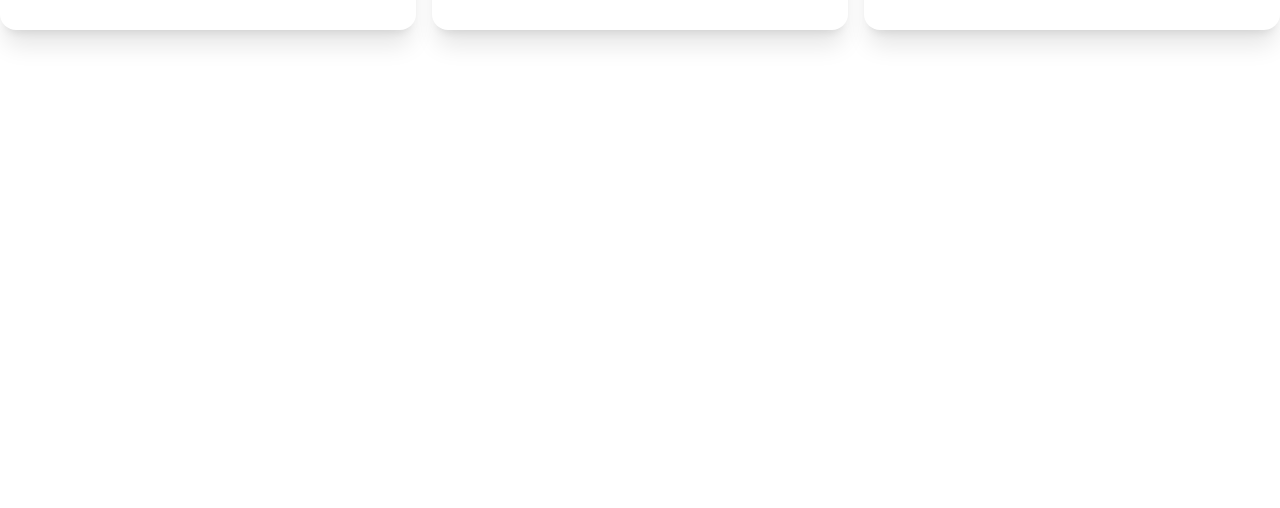
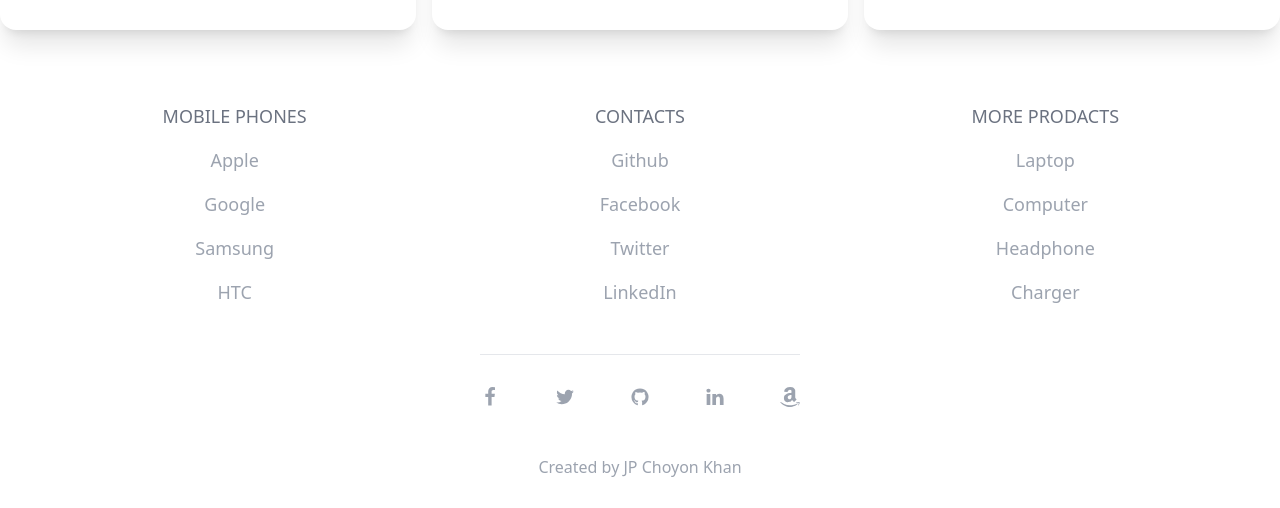
Before and after one commit to JPChoyon/techland, a React (Vite) app: page / in a window 1280 px wide. Shown: the part 1670-2178 px from the top of the page. Before the commit the page ends 1740 px from the top, so only its background shows below. Built offline with nearby package versions, Linux system fonts and the light colour scheme.

Commit message:
added footer section for all route

```diff
--- /dev/null
+++ b/src/Component/Footer/Footer.jsx
@@ -0,0 +1,142 @@
+
+
+const Footer = () => {
+  return (
+    <footer className="bg-white dark:bg-gray-800 pt-4 pb-8 xl:pt-8">
+      <div className="max-w-screen-lg px-4 mx-auto text-gray-400 xl:max-w-screen-xl sm:px-6 md:px-8 dark:text-gray-300">
+        <ul className="flex flex-wrap justify-center pb-8 text-lg font-light">
+          <li className="w-1/2 md:w-1/3 lg:w-1/3">
+            <div className="text-center">
+              <h2 className="text-gray-500 dark:text-gray-200 text-md uppercase mb-4">
+                Mobile Phones
+              </h2>
+              <ul>
+                <li className="mb-4 transition-colors duration-200 hover:text-gray-800 dark:hover:text-white">
+                  <a href="#">Apple</a>
+                </li>
+                <li className="mb-4 transition-colors duration-200 hover:text-gray-800 dark:hover:text-white">
+                  <a href="#">Google</a>
+                </li>
+                <li className="mb-4 transition-colors duration-200 hover:text-gray-800 dark:hover:text-white">
+                  <a href="#">Samsung</a>
+                </li>
+                <li className="mb-4 transition-colors duration-200 hover:text-gray-800 dark:hover:text-white">
+                  <a href="#">HTC</a>
+                </li>
+              </ul>
+            </div>
+          </li>
+          <li className="w-1/2 md:w-1/3 lg:w-1/3">
+            <div className="text-center">
+              <h2 className="text-gray-500 dark:text-gray-200 text-md uppercase mb-4">
+                Contacts
+              </h2>
+              <ul>
+                <li className="mb-4 transition-colors duration-200 hover:text-gray-800 dark:hover:text-white">
+                  <a href="#">Github</a>
+                </li>
+                <li className="mb-4 transition-colors duration-200 hover:text-gray-800 dark:hover:text-white">
+                  <a href="#">Facebook</a>
+                </li>
+                <li className="mb-4 transition-colors duration-200 hover:text-gray-800 dark:hover:text-white">
+                  <a href="#">Twitter</a>
+                </li>
+                <li className="mb-4 transition-colors duration-200 hover:text-gray-800 dark:hover:text-white">
+                  <a href="#">LinkedIn</a>
+                </li>
+              </ul>
+            </div>
+          </li>
+          <li className="w-1/2 md:w-1/3 lg:w-1/3">
+            <div className="text-center">
+              <h2 className="text-gray-500 dark:text-gray-200 text-md uppercase mb-4">
+                More Prodacts
+              </h2>
+              <ul>
+                <li className="mb-4 transition-colors duration-200 hover:text-gray-800 dark:hover:text-white">
+                  <a href="#">Laptop</a>
+                </li>
+                <li className="mb-4 transition-colors duration-200 hover:text-gray-800 dark:hover:text-white">
+                  <a href="#">Computer</a>
+                </li>
+                <li className="mb-4 transition-colors duration-200 hover:text-gray-800 dark:hover:text-white">
+                  <a href="#">Headphone</a>
+                </li>
+                <li className="mb-4 transition-colors duration-200 hover:text-gray-800 dark:hover:text-white">
+                  <a href="#">Charger</a>
+                </li>
+              </ul>
+            </div>
+          </li>
+        </ul>
+        <div className="pt-8 flex border-t border-gray-200 max-w-xs mx-auto items-center justify-between">
+          <a href="#">
+            <svg
+              width={20}
+              height={20}
+              fill="currentColor"
+              className="text-xl transition-colors duration-200 hover:text-gray-800 dark:hover:text-white"
+              viewBox="0 0 1792 1792"
+              xmlns="http://www.w3.org/2000/svg"
+            >
+              <path d="M1343 12v264h-157q-86 0-116 36t-30 108v189h293l-39 296h-254v759h-306v-759h-255v-296h255v-218q0-186 104-288.5t277-102.5q147 0 228 12z"></path>
+            </svg>
+          </a>
+          <a href="#">
+            <svg
+              width={20}
+              height={20}
+              fill="currentColor"
+              className="text-xl transition-colors duration-200 hover:text-gray-800 dark:hover:text-white"
+              viewBox="0 0 1792 1792"
+              xmlns="http://www.w3.org/2000/svg"
+            >
+              <path d="M1684 408q-67 98-162 167 1 14 1 42 0 130-38 259.5t-115.5 248.5-184.5 210.5-258 146-323 54.5q-271 0-496-145 35 4 78 4 225 0 401-138-105-2-188-64.5t-114-159.5q33 5 61 5 43 0 85-11-112-23-185.5-111.5t-73.5-205.5v-4q68 38 146 41-66-44-105-115t-39-154q0-88 44-163 121 149 294.5 238.5t371.5 99.5q-8-38-8-74 0-134 94.5-228.5t228.5-94.5q140 0 236 102 109-21 205-78-37 115-142 178 93-10 186-50z"></path>
+            </svg>
+          </a>
+          <a href="#">
+            <svg
+              xmlns="http://www.w3.org/2000/svg"
+              width={20}
+              height={20}
+              fill="currentColor"
+              className="text-xl transition-colors duration-200 hover:text-gray-800 dark:hover:text-white"
+              viewBox="0 0 1792 1792"
+            >
+              <path d="M896 128q209 0 385.5 103t279.5 279.5 103 385.5q0 251-146.5 451.5t-378.5 277.5q-27 5-40-7t-13-30q0-3 .5-76.5t.5-134.5q0-97-52-142 57-6 102.5-18t94-39 81-66.5 53-105 20.5-150.5q0-119-79-206 37-91-8-204-28-9-81 11t-92 44l-38 24q-93-26-192-26t-192 26q-16-11-42.5-27t-83.5-38.5-85-13.5q-45 113-8 204-79 87-79 206 0 85 20.5 150t52.5 105 80.5 67 94 39 102.5 18q-39 36-49 103-21 10-45 15t-57 5-65.5-21.5-55.5-62.5q-19-32-48.5-52t-49.5-24l-20-3q-21 0-29 4.5t-5 11.5 9 14 13 12l7 5q22 10 43.5 38t31.5 51l10 23q13 38 44 61.5t67 30 69.5 7 55.5-3.5l23-4q0 38 .5 88.5t.5 54.5q0 18-13 30t-40 7q-232-77-378.5-277.5t-146.5-451.5q0-209 103-385.5t279.5-279.5 385.5-103zm-477 1103q3-7-7-12-10-3-13 2-3 7 7 12 9 6 13-2zm31 34q7-5-2-16-10-9-16-3-7 5 2 16 10 10 16 3zm30 45q9-7 0-19-8-13-17-6-9 5 0 18t17 7zm42 42q8-8-4-19-12-12-20-3-9 8 4 19 12 12 20 3zm57 25q3-11-13-16-15-4-19 7t13 15q15 6 19-6zm63 5q0-13-17-11-16 0-16 11 0 13 17 11 16 0 16-11zm58-10q-2-11-18-9-16 3-14 15t18 8 14-14z"></path>
+            </svg>
+          </a>
+          <a href="#">
+            <svg
+              width={20}
+              height={20}
+              fill="currentColor"
+              className="text-xl transition-colors duration-200 hover:text-gray-800 dark:hover:text-white"
+              viewBox="0 0 1792 1792"
+              xmlns="http://www.w3.org/2000/svg"
+            >
+              <path d="M477 625v991h-330v-991h330zm21-306q1 73-50.5 122t-135.5 49h-2q-82 0-132-49t-50-122q0-74 51.5-122.5t134.5-48.5 133 48.5 51 122.5zm1166 729v568h-329v-530q0-105-40.5-164.5t-126.5-59.5q-63 0-105.5 34.5t-63.5 85.5q-11 30-11 81v553h-329q2-399 2-647t-1-296l-1-48h329v144h-2q20-32 41-56t56.5-52 87-43.5 114.5-15.5q171 0 275 113.5t104 332.5z"></path>
+            </svg>
+          </a>
+          <a href="#">
+            <svg
+              width={20}
+              height={20}
+              fill="currentColor"
+              className="text-xl transition-colors duration-200 hover:text-gray-800 dark:hover:text-white"
+              viewBox="0 0 1792 1792"
+              xmlns="http://www.w3.org/2000/svg"
+            >
+              <path d="M1551 1476q15-6 26-3t11 17.5-15 33.5q-13 16-44 43.5t-95.5 68-141 74-188 58-229.5 24.5q-119 0-238-31t-209-76.5-172.5-104-132.5-105-84-87.5q-8-9-10-16.5t1-12 8-7 11.5-2 11.5 4.5q192 117 300 166 389 176 799 90 190-40 391-135zm207-115q11 16 2.5 69.5t-28.5 102.5q-34 83-85 124-17 14-26 9t0-24q21-45 44.5-121.5t6.5-98.5q-5-7-15.5-11.5t-27-6-29.5-2.5-35 0-31.5 2-31 3-22.5 2q-6 1-13 1.5t-11 1-8.5 1-7 .5h-10l-3-.5-2-1.5-1.5-3q-6-16 47-40t103-30q46-7 108-1t76 24zm-394-443q0 31 13.5 64t32 58 37.5 46 33 32l13 11-227 224q-40-37-79-75.5t-58-58.5l-19-20q-11-11-25-33-38 59-97.5 102.5t-127.5 63.5-140 23-137.5-21-117.5-65.5-83-113-31-162.5q0-84 28-154t72-116.5 106.5-83 122.5-57 130-34.5 119.5-18.5 99.5-6.5v-127q0-65-21-97-34-53-121-53-6 0-16.5 1t-40.5 12-56 29.5-56 59.5-48 96l-294-27q0-60 22-119t67-113 108-95 151.5-65.5 190.5-24.5q100 0 181 25t129.5 61.5 81 83 45 86 12.5 73.5v589zm-672 21q0 86 70 133 66 44 139 22 84-25 114-123 14-45 14-101v-162q-59 2-111 12t-106.5 33.5-87 71-32.5 114.5z"></path>
+            </svg>
+          </a>
+        </div>
+        <div className="text-center pt-10 sm:pt-12 font-light flex items-center justify-center">
+          Created by JP Choyon Khan
+        </div>
+      </div>
+    </footer>
+  );
+};
+
+export default Footer;
--- a/src/MainLayout/MainLayout.jsx
+++ b/src/MainLayout/MainLayout.jsx
@@ -2,12 +2,14 @@
 import { Outlet } from 'react-router-dom';
 import Navbar from '../Component/Navbar/Navbar';
 import { Toaster } from 'react-hot-toast';
+import Footer from '../Component/Footer/Footer';
 
 const MainLayout = () => {
   return (
     <div>
       <Navbar></Navbar>
       <Outlet></Outlet>
+      <Footer></Footer>
       <Toaster></Toaster>
     </div>
   );
```
